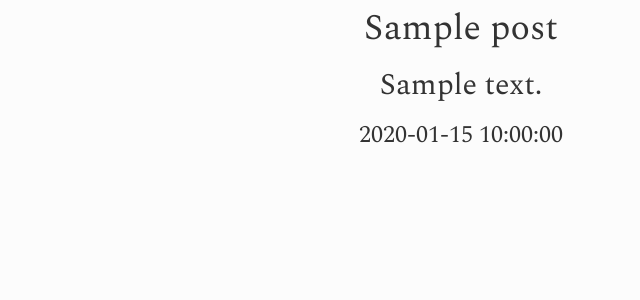
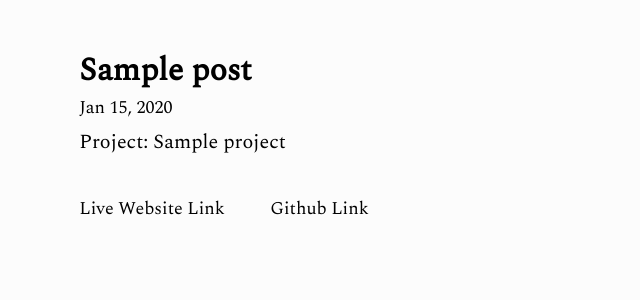
Before and after one commit to ianagpawa/tech-blog, a Flask app: template templates/project.html in a window 1280 px wide. Shown: the part 51-351 px from the top of the page, without its empty margins (179-819 px from the left). Run offline with Flask 2, Linux system fonts and the light colour scheme; the template is opened without the code that fills it: most values are stand-ins (such as "Sample title", 1, 10 or a date in 2020); some libraries are stand-ins or nearby versions.

Commit message:
feat: Add layout and styling for projects page

```diff
--- a/templates/project.html
+++ b/templates/project.html
@@ -1,11 +1,42 @@
 {% extends "base.html" %}
 {% block content %}
 
-<div class='col-md-12 text-center'>
+<div class='frontpage col-md-12 text-center'>
+
     {% for post in posts %}
-        <h1>{{post.title}}</h1>
-        <h2>{{post.content}}</h2>
-        <h3>{{post.created}}</h3>
+
+    <div class='posts text-left'>
+        <a href="{{url_for('showPost', post_id=post.key.id())}}" class='post-link'>
+        <div class='col-md-12'>
+
+            <h1 class="post-title text-left">{{ post.title}}</h1>
+            <h4>{{post.last_modified.strftime("%b %d, %Y")}}</h4>
+            <p>Project: {{post.project}}</p>
+
+            <p class='post-content'>{{post.rendered_content() | safe }}</p>
+        </div>
+        </a>
+        <div class="col-md-12 row post-bottom">
+            <div class='col-md-3'>
+                {% if post.project_link %}
+                <h4>
+                    <a href="{{post.project_link}}" class='project-links' target="_blank">Live Website Link</a>
+                </h4>
+                {% endif %}
+            </div>
+            <div class='col-md-3'>
+                {% if post.github %}
+                <h4>
+                    <a href="{{post.github}}" class='project-links' target="_blank">Github Link</a>
+                </h4>
+                {% endif %}
+            </div>
+
+        </div>
+
+    </div>
+
     {% endfor %}
 </div>
+
 {% endblock %}
```
